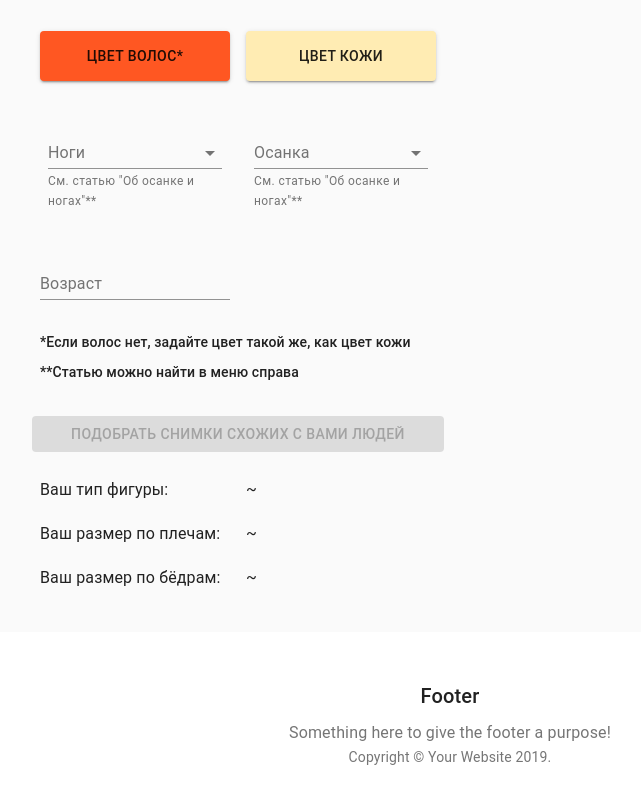
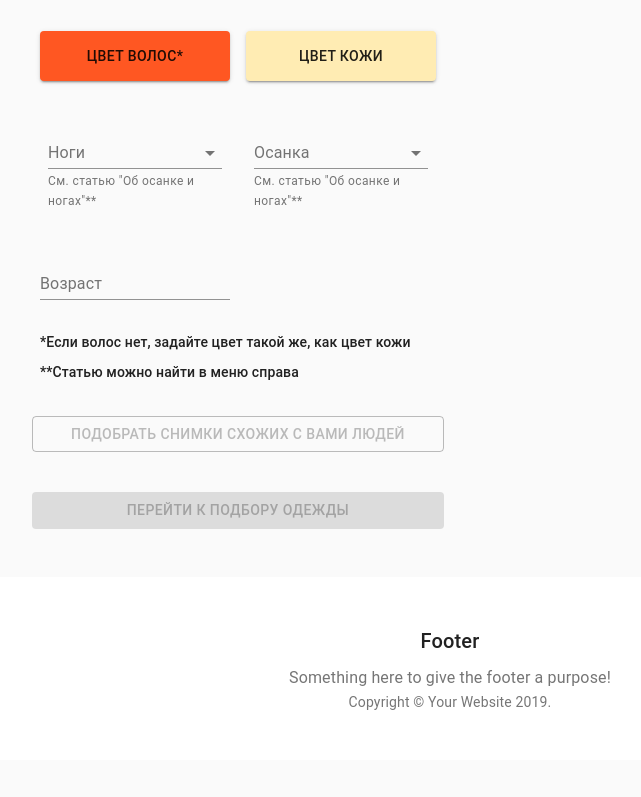
Before and after one commit to VSPro/ClothesFiguresDresscodes, a React (Create React App) app in the folder cfd-front/: page / in a window 1280 px wide. Shown: the part 1831-2628 px from the top of the page, without its empty margins (190-831 px from the left). After the commit the page ends 2591 px from the top, so only its background shows below. Built offline with nearby package versions, Linux system fonts and the light colour scheme.

Commit message:
Завершение первого этапа работы над главной страницей

```diff
--- a/cfd-front/src/pages/App/FirstInputsForm.tsx
+++ b/cfd-front/src/pages/App/FirstInputsForm.tsx
@@ -21,7 +21,8 @@ const useStyles = makeStyles(theme => ({
   },
 }));
 
-export default function FirstInputsForm() {
+export default function FirstInputsForm(props: any) {
+    const setSecondFotmIsDisable = props.setSecondFotmIsDisable
     const classes = useStyles();
 
     const [inputs, setInputs] = useState<any>({
@@ -144,11 +145,12 @@ export default function FirstInputsForm() {
                 </Grid>
                 <Button
                     fullWidth
-                    variant="contained"
+                    variant="outlined"
                     color="secondary"
                     className={classes.submit}
                     disabled={ !(inputs.first && inputs.second && inputs.third && inputs.fourth && inputs.fifth && inputs.sixth && inputs.seventh) }
                     onClick={ () => {
+                        setSecondFotmIsDisable( false )
                         dispatch(
                             {
                                 type: 'SHAPE_METRICS',
--- a/cfd-front/src/pages/App/SecondInputsForm.tsx
+++ b/cfd-front/src/pages/App/SecondInputsForm.tsx
@@ -2,8 +2,6 @@ import React, { useState } from 'react';
 import { useDispatch, useSelector } from 'react-redux'
 import Button from '@material-ui/core/Button';
 import TextField from '@material-ui/core/TextField';
-import ToggleButton from '@material-ui/lab/ToggleButton';
-import ToggleButtonGroup from '@material-ui/lab/ToggleButtonGroup';
 import Grid from '@material-ui/core/Grid';
 import Typography from '@material-ui/core/Typography';
 import { makeStyles } from '@material-ui/core/styles';
@@ -12,7 +10,12 @@ import InputLabel from '@material-ui/core/InputLabel';
 import MenuItem from '@material-ui/core/MenuItem';
 import FormHelperText from '@material-ui/core/FormHelperText';
 import FormControl from '@material-ui/core/FormControl';
-import Select from '@material-ui/core/Select';
+import Select from '@material-ui/core/Select';import Container from '@material-ui/core/Container';
+import Card from '@material-ui/core/Card';
+import CardActions from '@material-ui/core/CardActions';
+import CardMedia from '@material-ui/core/CardMedia';
+
+import { withRouter } from 'react-router-dom'
 
 import { SwatchesPicker } from 'react-color';
 
@@ -37,46 +40,36 @@ const useStyles = makeStyles(theme => ({
     margin: theme.spacing(1),
     minWidth: 120,
   },
+  cardMedia: {
+    paddingTop: '56.25%', // 16:9
+  },
+  card: {
+    height: '100%',
+    display: 'flex',
+    flexDirection: 'column',
+  },
 }));
 
-export default function FirstInputsForm() {
+// export default function FirstInputsForm(props: any) {
+function FirstInputsForm(props: any) {
+    const isDisable = props.isDisable
     const classes = useStyles();
 
     const [inputs, setInputs] = useState<any>({
-        first: '',
-        second: '',
-        third: '',
         fourth: '',
-        sixth: ''
     })
     const [isHairColorPickerShow, setShowingOfHairColorPicker] = useState<any>(false)
     const [isSkinColorPickerShow, setShowingOfSkinColorPicker] = useState<any>(false)
     const [colorOfHair, setColorOfHair] = useState<any>('#ff5722')
     const [colorOfSkin, setColorOfSkin] = useState<any>('#ffecb3')
 
-    const [select, setSelect] = useState<any>('')
-    const [select2, setSelect2] = useState<any>('')
+    const [posture, setPosture] = useState<any>('')
+    const [legs, setLegs] = useState<any>('')
+    const [age, setAge] = useState<any>('')
 
     const typeOfShape = useSelector( (state: any): Array<number | string> => state.app.paramsOfUser.shape)
     const size = useSelector( (state: any): {sizeOfChest: string, sizeOfHips: string} => state.app.paramsOfUser.sizeParams)
-
-    const inputValidationFunc = (field: string) => {
-        return ( e: any, newAlignment: any ) => {
-            const value = e.target.value
-            if(isNaN(+value)) {
-                setInputs(
-                    (state: any) => {
-                        return {...state, [field]: newAlignment}
-                    }
-                )
-            }
-            setInputs(
-                (state: any) => {
-                    return {...state, [field]: value}
-                }
-            )
-        }
-    }
+    const cards = useSelector( (state: any) => state.app.relevantPhotos)
 
     const dispatch = useDispatch()
 
@@ -155,9 +148,9 @@ export default function FirstInputsForm() {
                         <Select
                             labelId="demo-simple-select-helper-label"
                             id="demo-simple-select-helper"
-                            value={select2}
+                            value={legs}
                             onChange={(e) => {
-                                setSelect2(e.target.value)
+                                setLegs(e.target.value)
                             }}
                         >
                             <MenuItem value="">
@@ -176,9 +169,9 @@ export default function FirstInputsForm() {
                         <Select
                             labelId="demo-simple-select-helper-label"
                             id="demo-simple-select-helper"
-                            value={select}
+                            value={posture}
                             onChange={(e) => {
-                                setSelect(e.target.value)
+                                setPosture(e.target.value)
                             }}
                         >
                             <MenuItem value="">
@@ -197,8 +190,8 @@ export default function FirstInputsForm() {
                         label="Возраст"
                         margin="normal"
                         type='number'
-                        value={ inputs.second }
-                        onChange={ inputValidationFunc('second') as any}
+                        value={ age }
+                        onChange={ e => { setAge(e.target.value) }}
                     />
                 </Grid>
                 <Grid item xs={12} sm={12}>
@@ -219,20 +212,20 @@ export default function FirstInputsForm() {
                 </Grid>
                 <Button
                     fullWidth
-                    variant="contained"
+                    variant="outlined"
                     color="secondary"
                     className={classes.submit}
-                    disabled={ true }
+                    disabled={ !(colorOfSkin && colorOfHair && legs !== '' && posture !== '' && age !== '' && !isDisable)  }
                     onClick={ () => {
                         dispatch(
                             {
-                                type: 'SHAPE_METRICS',
+                                type: 'APPEARANCE_FEATURES',
                                 payload: {
-                                    shoulders: inputs.first,
-                                    chest: inputs.sixth,
-                                    waist: inputs.second,
-                                    hips: inputs.third,
-                                    height: inputs.fourth
+                                    colorOfSkin: colorOfSkin,
+                                    colorOfHair: colorOfHair,
+                                    curvatureOfLegs: legs,
+                                    curvatureOfBack: posture,
+                                    age: inputs.fourth
                                 }
                             }
                         )
@@ -240,55 +233,41 @@ export default function FirstInputsForm() {
                 >
                     Подобрать снимки схожих с Вами людей
                 </Button>
-                <Grid item xs={12} sm={6}>
-                    <Typography
-                        variant="subtitle1"
-                        noWrap
-                    >
-                        Ваш тип фигуры:
-                    </Typography>
+                {/* TODO: вынести нижний блок по отрисовке картинок в компонент выше */}
+                <Grid container spacing={2}>
+                    { cards &&
+                        cards.map((card: any) => (
+                        <Grid item key={card} xs={12} sm={6} >
+                            <Card className={classes.card}>
+                            <CardMedia
+                                className={classes.cardMedia}
+                                image={card}
+                                title="Image title"
+                            />
+                            <CardActions>
+                                <Button size="small" color="primary">
+                                посмотреть
+                                </Button>
+                            </CardActions>
+                            </Card>
+                        </Grid>
+                    ))}
                 </Grid>
-                <Grid item xs={12} sm={6}>
-                    <Typography
-                        variant="subtitle1"
-                        noWrap
-                    >
-                        { typeOfShape ? typeOfShape : '~' }
-                    </Typography>
-                </Grid>
-                <Grid item xs={12} sm={6}>
-                    <Typography
-                        variant="subtitle1"
-                        noWrap
-                    >
-                     Ваш размер по плечам:
-                    </Typography>
-                </Grid>
-                <Grid item xs={12} sm={6}>
-                    <Typography
-                        variant="subtitle1"
-                        noWrap
-                    >
-                        { size.sizeOfChest ? size.sizeOfChest : '~' }
-                    </Typography>
-                </Grid>
-                <Grid item xs={12} sm={6}>
-                    <Typography
-                        variant="subtitle1"
-                        noWrap
-                    >
-                        Ваш размер по бёдрам:
-                    </Typography>
-                </Grid>
-                <Grid item xs={12} sm={6}>
-                    <Typography
-                        variant="subtitle1"
-                        noWrap
-                    >
-                        { size.sizeOfHips ? size.sizeOfHips : '~' }
-                    </Typography>
-                </Grid>
+                <Button
+                    fullWidth
+                    variant="contained"
+                    color="secondary"
+                    className={classes.submit}
+                    disabled={ !(colorOfSkin && colorOfHair && legs !== '' && posture !== '' && age !== '' && !isDisable)  }
+                    onClick={ (e) => {
+                        props.history.push('/filters')
+                    }}
+                >
+                    Перейти к подбору одежды
+                </Button>
             </Grid>
         </form>
     )
 }
+
+export default withRouter(FirstInputsForm)
--- a/cfd-front/src/pages/App/index.tsx
+++ b/cfd-front/src/pages/App/index.tsx
@@ -1,4 +1,4 @@
-import React from 'react';
+import React, { useState } from 'react';
 import Container from '@material-ui/core/Container';
 import { makeStyles } from '@material-ui/core/styles';
 
@@ -22,6 +22,8 @@ function App( props: any ) {
   const { title1, title2 } = props
   const classes = useStyles();
 
+  const [secondFotmIsDisable, setSecondFotmIsDisable] = useState(true)
+
   return (
     <>
       <Typography variant="h6" gutterBottom>
@@ -30,7 +32,7 @@ function App( props: any ) {
       <Divider />
       <Container component="main" maxWidth="xs">
         <div className={classes.paper}>
-          <FirstInputsForm />
+          <FirstInputsForm setSecondFotmIsDisable={setSecondFotmIsDisable} />
         </div>
       </Container>
       <Typography variant="h6" gutterBottom>
@@ -39,7 +41,7 @@ function App( props: any ) {
       <Divider />
       <Container component="main" maxWidth="xs">
         <div className={classes.paper}>
-          <SecondInputsForm />
+          <SecondInputsForm isDisable={secondFotmIsDisable} />
         </div>
       </Container>
     </>
--- a/cfd-front/src/utils/mockData.ts
+++ b/cfd-front/src/utils/mockData.ts
@@ -12,10 +12,13 @@ const mockFetch = { get: {} }
 mockFetch.get = (path: any, params: any) => {
     switch (path) {
         case '/find-type-of-shape':
-        return {
-            shape: shapeTypeDetermination(params.payload),
-            sizeParams: {...sizeDetermination(params.payload), shoes: params.payload.shoes}
-        }
+            return {
+                shape: shapeTypeDetermination(params.payload),
+                sizeParams: {...sizeDetermination(params.payload), shoes: params.payload.shoes}
+            }
+        case '/relevant-photos':
+            console.log('klklklklklklklklklkl', params.payload)
+            return ['https://source.unsplash.com/random', 'https://source.unsplash.com/random', 'https://source.unsplash.com/random', 'https://source.unsplash.com/random',]
     }
 }
 
```
Also changed, not shown: cfd-front/src/pages/App/reducer.ts (+6 -2 lines), cfd-front/src/pages/App/sagas.ts (+9 -1 lines).
